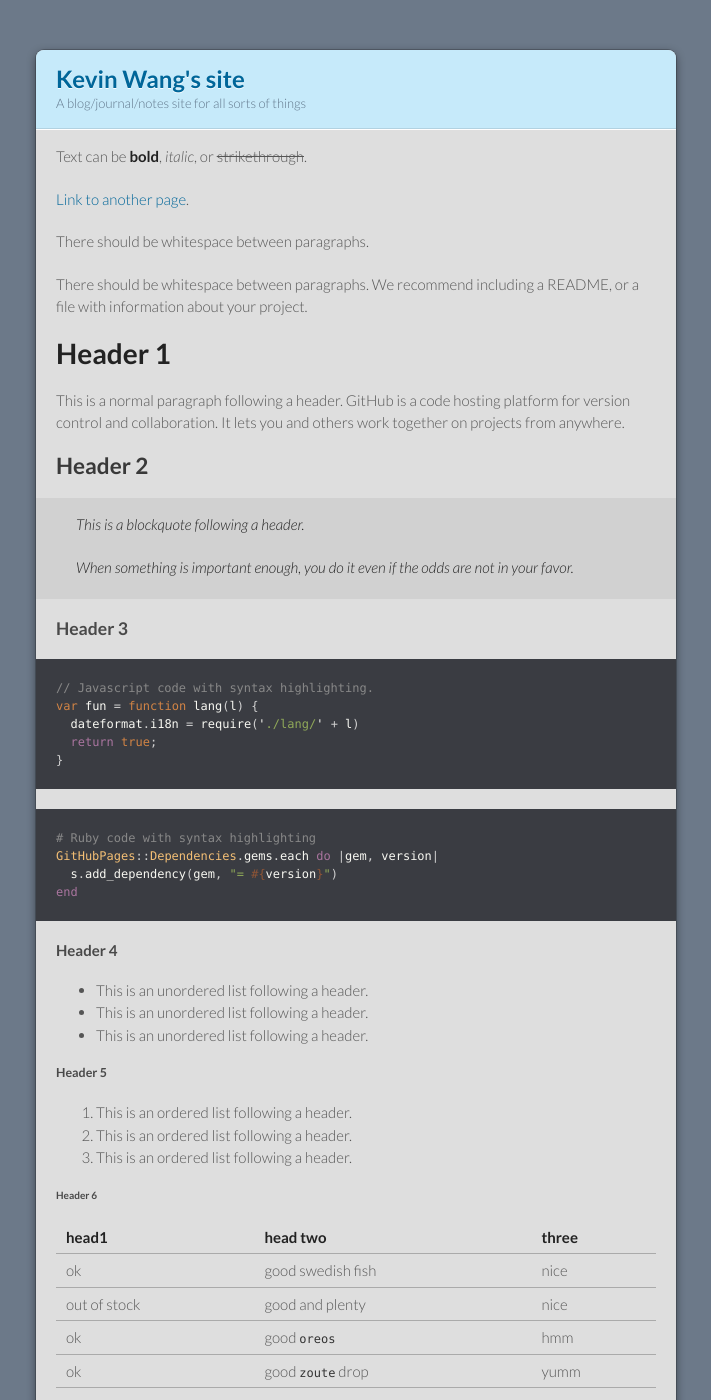
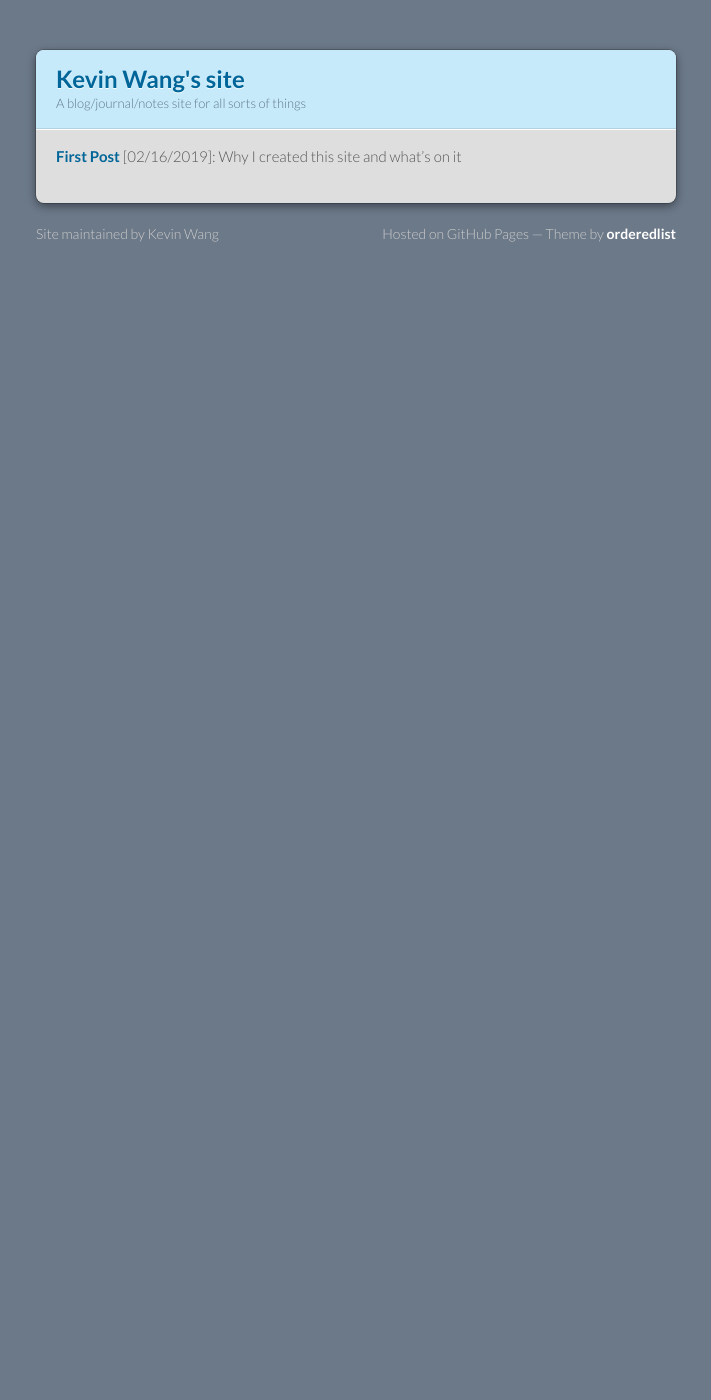
Before and after one commit to wangkf1/wangkf1.github.io, a Jekyll site: the page built from index.md, in a window 1280 px wide and 1400 px high. Shown: the whole window, without its empty margins (284-995 px from the left). Built offline with Jekyll 4.4.1, drawn with Linux system fonts in a browser that asks for light colours; some of the changed text lies outside the part shown.

Commit message:
First post and edited format of site

````diff
--- a/_layouts/default.html
+++ b/_layouts/default.html
@@ -21,7 +21,6 @@
         {% if site.description or site.github.project_tagline %}
           <p>{{ site.description | default: site.github.project_tagline }}</p>
         {% endif %}
-        <p class="view"><a href="{{ site.github.repository_url }}">View the Project on GitHub <small>{{ github_name }}</small></a></p>
       </header>
       <section>
 
--- a/index.md
+++ b/index.md
@@ -2,122 +2,4 @@
 layout: default
 ---
 
-Text can be **bold**, _italic_, or ~~strikethrough~~.
-
-[Link to another page](./another-page.html).
-
-There should be whitespace between paragraphs.
-
-There should be whitespace between paragraphs. We recommend including a README, or a file with information about your project.
-
-# Header 1
-
-This is a normal paragraph following a header. GitHub is a code hosting platform for version control and collaboration. It lets you and others work together on projects from anywhere.
-
-## Header 2
-
-> This is a blockquote following a header.
->
-> When something is important enough, you do it even if the odds are not in your favor.
-
-### Header 3
-
-```js
-// Javascript code with syntax highlighting.
-var fun = function lang(l) {
-  dateformat.i18n = require('./lang/' + l)
-  return true;
-}
-```
-
-```ruby
-# Ruby code with syntax highlighting
-GitHubPages::Dependencies.gems.each do |gem, version|
-  s.add_dependency(gem, "= #{version}")
-end
-```
-
-#### Header 4
-
-*   This is an unordered list following a header.
-*   This is an unordered list following a header.
-*   This is an unordered list following a header.
-
-##### Header 5
-
-1.  This is an ordered list following a header.
-2.  This is an ordered list following a header.
-3.  This is an ordered list following a header.
-
-###### Header 6
-
-| head1        | head two          | three |
-|:-------------|:------------------|:------|
-| ok           | good swedish fish | nice  |
-| out of stock | good and plenty   | nice  |
-| ok           | good `oreos`      | hmm   |
-| ok           | good `zoute` drop | yumm  |
-
-### There's a horizontal rule below this.
-
-* * *
-
-### Here is an unordered list:
-
-*   Item foo
-*   Item bar
-*   Item baz
-*   Item zip
-
-### And an ordered list:
-
-1.  Item one
-1.  Item two
-1.  Item three
-1.  Item four
-
-### And a nested list:
-
-- level 1 item
-  - level 2 item
-  - level 2 item
-    - level 3 item
-    - level 3 item
-- level 1 item
-  - level 2 item
-  - level 2 item
-  - level 2 item
-- level 1 item
-  - level 2 item
-  - level 2 item
-- level 1 item
-
-### Small image
-
-![Octocat](https://assets-cdn.github.com/images/icons/emoji/octocat.png)
-
-### Large image
-
-![Branching](https://guides.github.com/activities/hello-world/branching.png)
-
-
-### Definition lists can be used with HTML syntax.
-
-<dl>
-<dt>Name</dt>
-<dd>Godzilla</dd>
-<dt>Born</dt>
-<dd>1952</dd>
-<dt>Birthplace</dt>
-<dd>Japan</dd>
-<dt>Color</dt>
-<dd>Green</dd>
-</dl>
-
-```
-Long, single-line code blocks should not wrap. They should horizontally scroll if they are too long. This line should be long enough to demonstrate this.
-```
-
-```
-The final element.
-```
+**[First Post](./pages/firstpost.html)** [02/16/2019]: Why I created this site and what's on it
````
Also changed, not shown: another-page.md (deleted, +0 -9 lines), pages/firstpost.md (added, +16 -0 lines).
